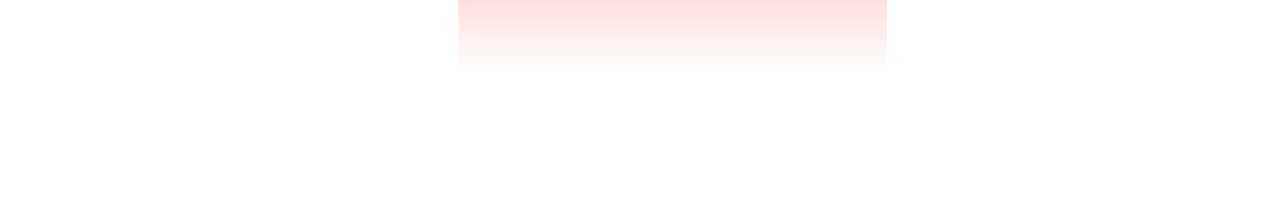
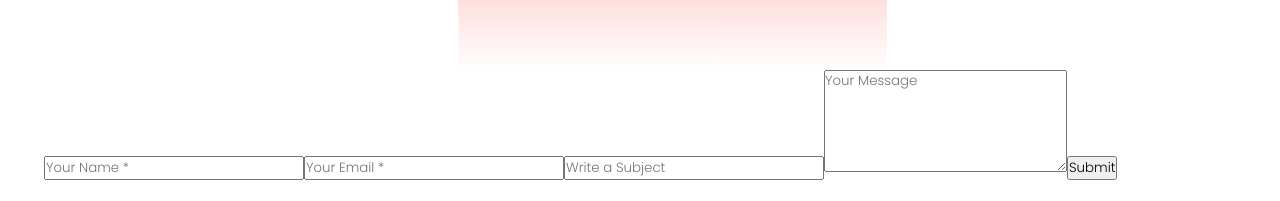
Before and after one commit to BesoBerdzenishvili/Portfolio, a React (Create React App) app: page / in a window 1280 px wide. Shown: the part 1731-1932 px from the top of the page. Before the commit the page ends 1825 px from the top, so only its background shows below. Built offline with nearby package versions, Linux system fonts and the light colour scheme.

Commit message:
testing Contact.js

```diff
--- a/src/App.js
+++ b/src/App.js
@@ -2,6 +2,7 @@ import Header from "./layouts/Header";
 import Skills from "./components/Skills";
 import Projects from "./components/Projects";
 import ScrollToTopButton from "./components/ScrollToTopButton";
+import Contact from "./components/Contact";
 
 function App() {
   return (
@@ -9,6 +10,7 @@ function App() {
       <Header />
       <Skills />
       <Projects />
+      <Contact />
       <ScrollToTopButton />
     </div>
   );
--- /dev/null
+++ b/src/components/Contact.js
@@ -0,0 +1,24 @@
+import React from "react";
+
+export default function Contact() {
+  return (
+    <div>
+      <form
+        target="_blank"
+        action="https://formsubmit.co/223f77ea7abb83f05ae69cf5ea4c9a1c"
+        method="POST"
+      >
+        <input type="text" name="name" placeholder="Your Name *" required />
+        <input type="email" name="email" placeholder="Your Email *" required />
+        <input type="text" name="subject" placeholder="Write a Subject" />
+        <textarea
+          placeholder="Your Message"
+          name="message"
+          rows="5"
+          required
+        ></textarea>
+        <button type="submit">Submit</button>
+      </form>
+    </div>
+  );
+}
```
